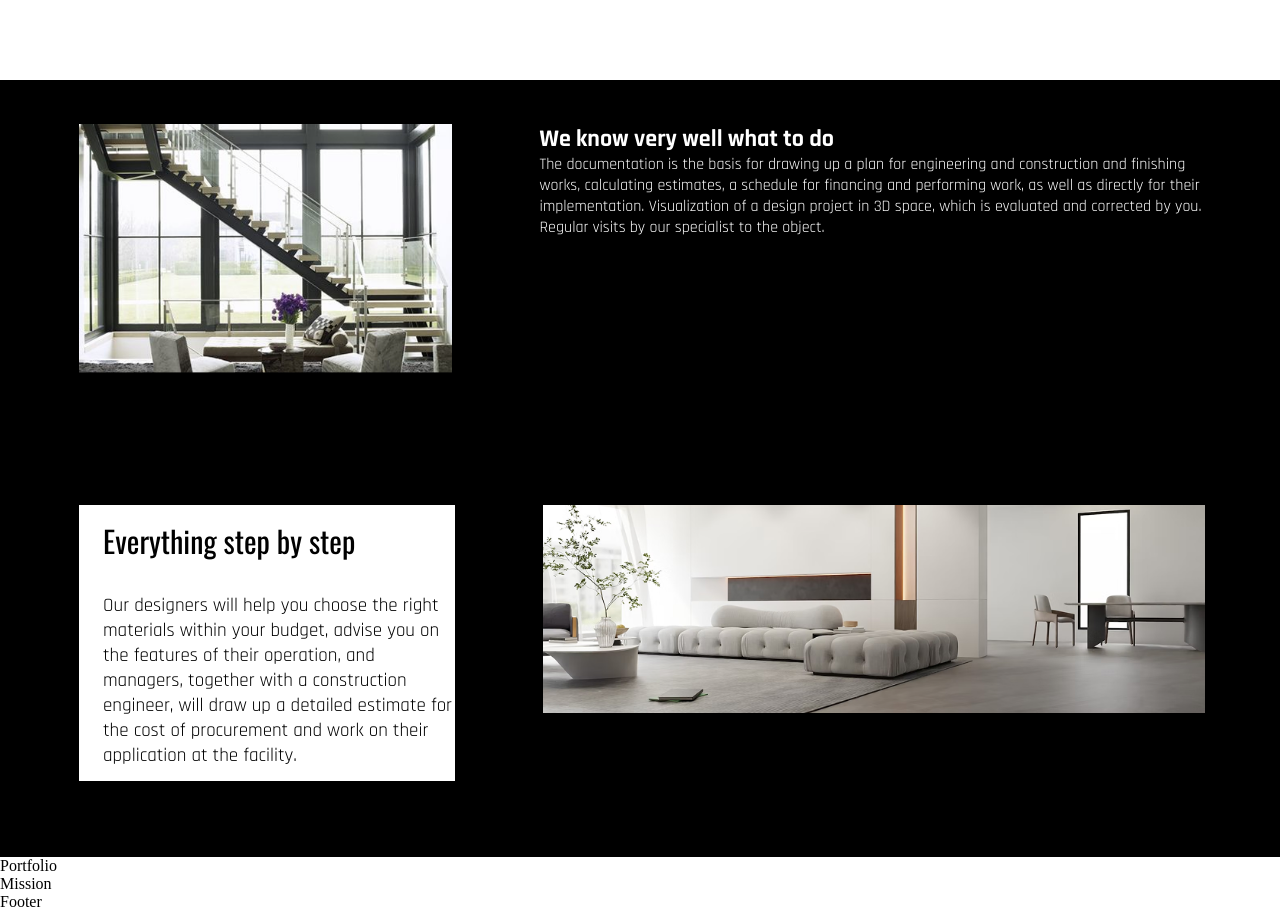
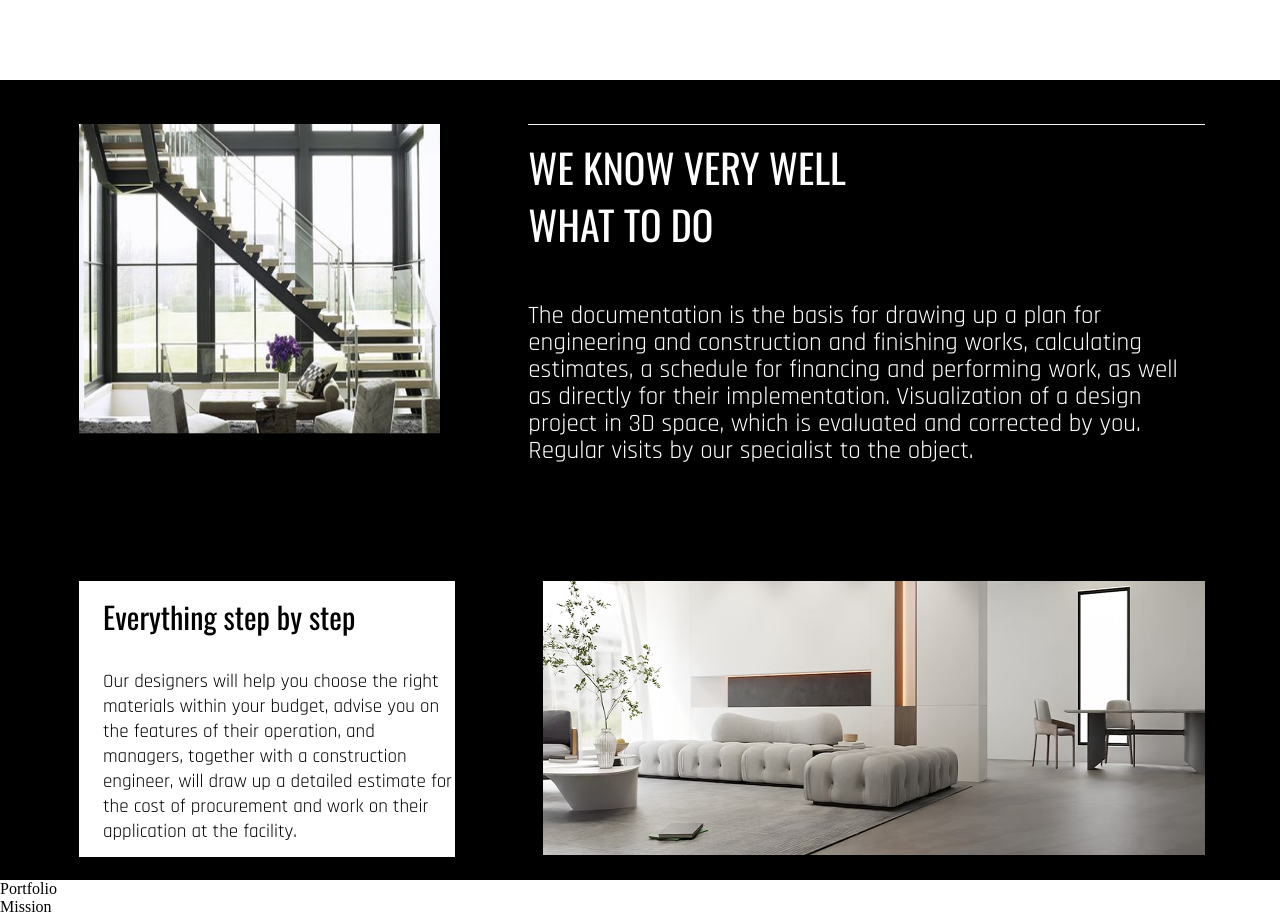
Before and after one commit to masha-masha/architecture-company, a React (Vite) app: page / in a window 1280 px wide. Shown: the part 841-1758 px from the top of the page. Built offline with nearby package versions, Linux system fonts and the light colour scheme.

Commit message:
styled the About component

```diff
--- a/src/components/about/About.css
+++ b/src/components/about/About.css
@@ -4,7 +4,7 @@
     background-color: black;
     color: white;
     font-family: "Rajdhani", sans-serif;
-    height: 777px;
+    height: 800px;
 }
 
 .about-top {
@@ -17,6 +17,34 @@
 
 .about-top-card {
     width: 870px;
+    font-family: "Rajdhani", sans-serif;
+    border: 1px solid rgb(245, 241, 241);
+    border-bottom: none;
+    border-left: none;
+    border-right: none;
+
+}
+
+.about-top-card h2 {
+    font-family: "Oswald", sans-serif;
+    font-size: 40px;
+    line-height: 57px;
+    letter-spacing: 0%;
+    font-weight: 400;
+    width: 328px;
+    padding-top: 14px;
+    padding-bottom: 50px;
+    text-transform: uppercase;
+}
+
+.about-top-card p {
+  font-size: 25px;
+  line-height: 27px;
+  letter-spacing: 0%;
+}
+
+.about-top-image img {
+  height: 310px;
 }
 .about-bottom {
     display: flex;
@@ -50,3 +78,7 @@
     font-size: 17px;
     padding-bottom: 12px;
 }
+
+.about-bottom-image img{
+    height: 274px;
+}
```
